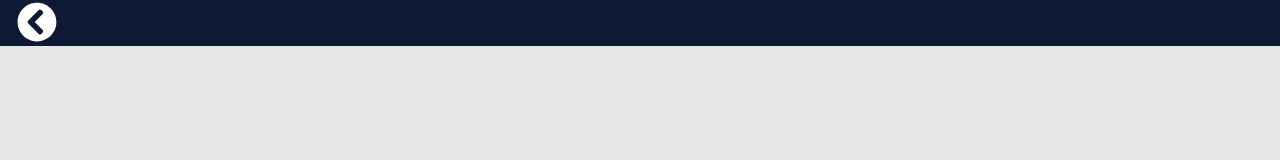
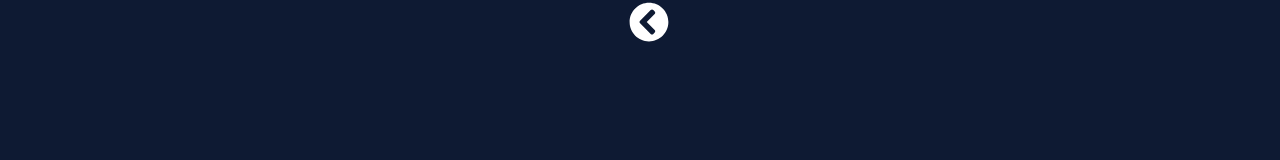
Before and after one commit to JonatasSousaZup/ProvaFront, a React (Create React App) app: page /perfil in a window 1280 px wide. Shown: the top 160 px of the page. Built offline with nearby package versions, Linux system fonts and the light colour scheme.

Commit message:
alteracoes basicas no component perfil

```diff
--- a/src/Components/Perfil/index.js
+++ b/src/Components/Perfil/index.js
@@ -1,5 +1,5 @@
 import React, { useState } from 'react';
-import { Container, Header, Section, Img, Linha, IconsContainer } from './styles';
+import { Container, Section, Img, Linha, IconsContainer } from './styles';
 import { FaChevronCircleLeft, FaRegUser } from 'react-icons/fa';
 import { FiMapPin, FiPhone } from 'react-icons/fi';
 import { GoMail, GoCalendar } from 'react-icons/go';
@@ -9,9 +9,7 @@ export default function Perfil() {
     const [content, setContent] = useState({});
     return (
         <Container>
-            <Header>
-                <Linha to="/"> <FaChevronCircleLeft className="leftIcon" /></Linha>
-            </Header>
+            <Linha to="/"> <FaChevronCircleLeft className="leftIcon" /></Linha>
 
             <Section>
                 <div>
@@ -19,7 +17,7 @@ export default function Perfil() {
                 </div>
                 <div>
                     <span> {content.label}</span>
-                    <span>{content.value}</span>
+                    <h1>{content.value}</h1>
                 </div>
                 <IconsContainer>
                     <FaRegUser className="Icons" onMouseEnter={() => setContent({ label: "Hi, myname is", value: "Tiago" })} />
--- a/src/Components/Perfil/styles.js
+++ b/src/Components/Perfil/styles.js
@@ -8,19 +8,12 @@ export const Container = styled.div`
     display: flex;
     align-items: center;
     justify-content: center;
-`;
-
-export const Header = styled.header`
-    background: #0e1a33;
-    height: 50vh;
-    width: 100%;
-    margin-bottom: auto;
+    background-image: linear-gradient(#0e1a33 50vh, #e6e7e8 50vh);
 `;
 
 export const Section = styled.section`
     display: grid;
     grid-template-rows: 4fr 2fr 1fr;
-
     width: 100%;
     max-width: 650px;
     margin-top: 120px;
@@ -33,7 +26,7 @@ export const Section = styled.section`
     .Icons {
         height: 50px;
         width: 50px;
-        transition: color 0.6s;
+        transition: color 0.5s;
 
         :hover {
             color: #8dc63f
```
